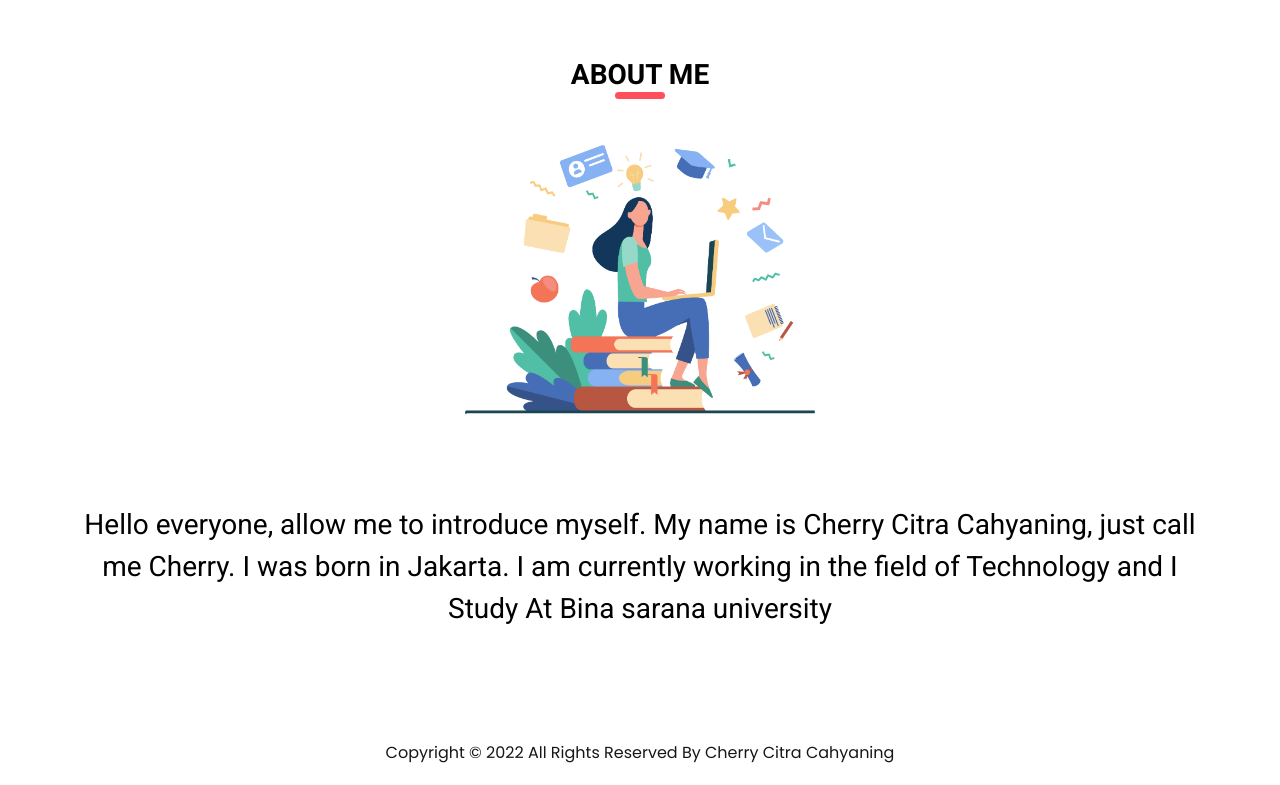
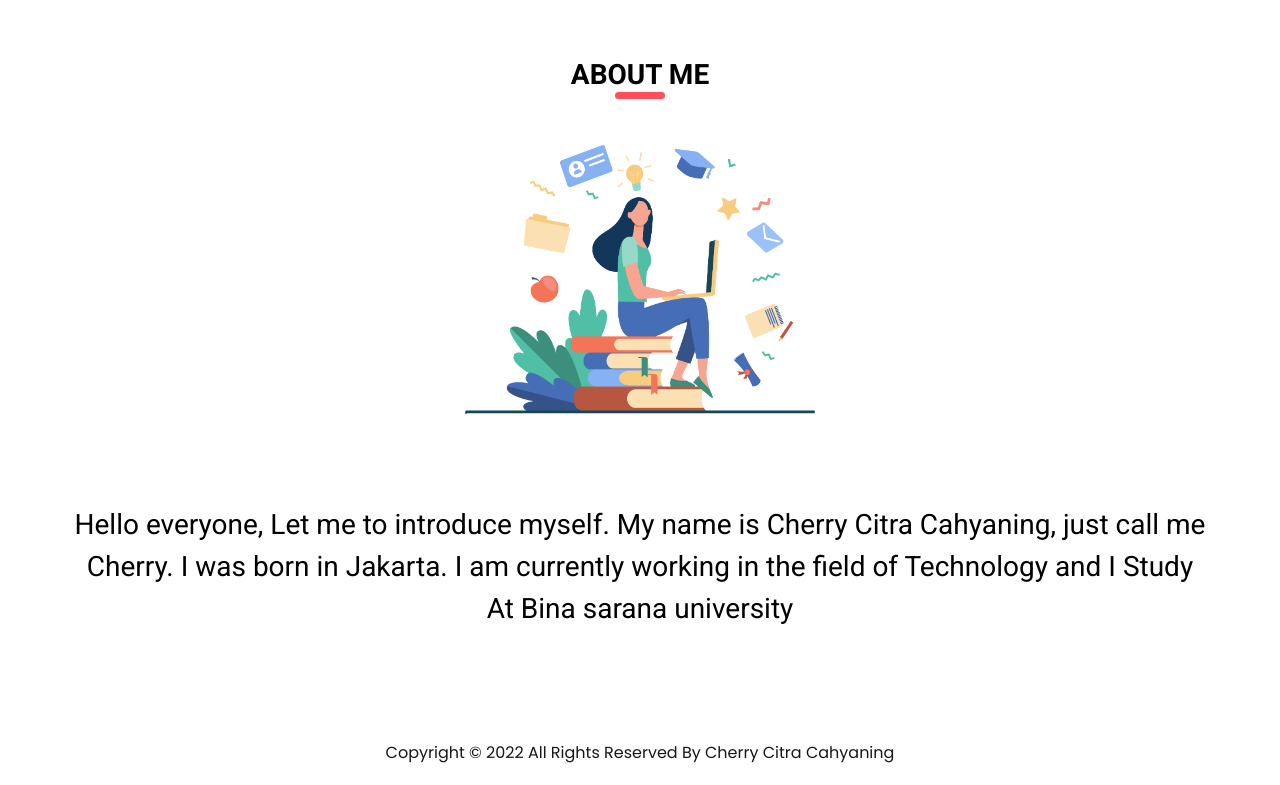
Before and after one commit to cherryctr/tugas1-wp-ubsi-semester3, a plain HTML site: page about.html in a window 1280 px wide. Shown: the part 77-862 px from the top of the page. Drawn offline with nearby package versions, Linux system fonts and the light colour scheme.

Commit message:
updatelagi

```diff
--- a/about.html
+++ b/about.html
@@ -105,7 +105,7 @@
 
           <div class="col-md-12">
             <p align="center" class="test-text layout_padding2-top">
-              Hello everyone, allow me to introduce myself. My name is Cherry Citra Cahyaning, just call me Cherry. I was born in Jakarta. I am currently working in the field of Technology and I Study At Bina sarana university
+              Hello everyone, Let me to introduce myself. My name is Cherry Citra Cahyaning, just call me Cherry. I was born in Jakarta. I am currently working in the field of Technology and I Study At Bina sarana university
             </p>
         </div>
       </div>
```
